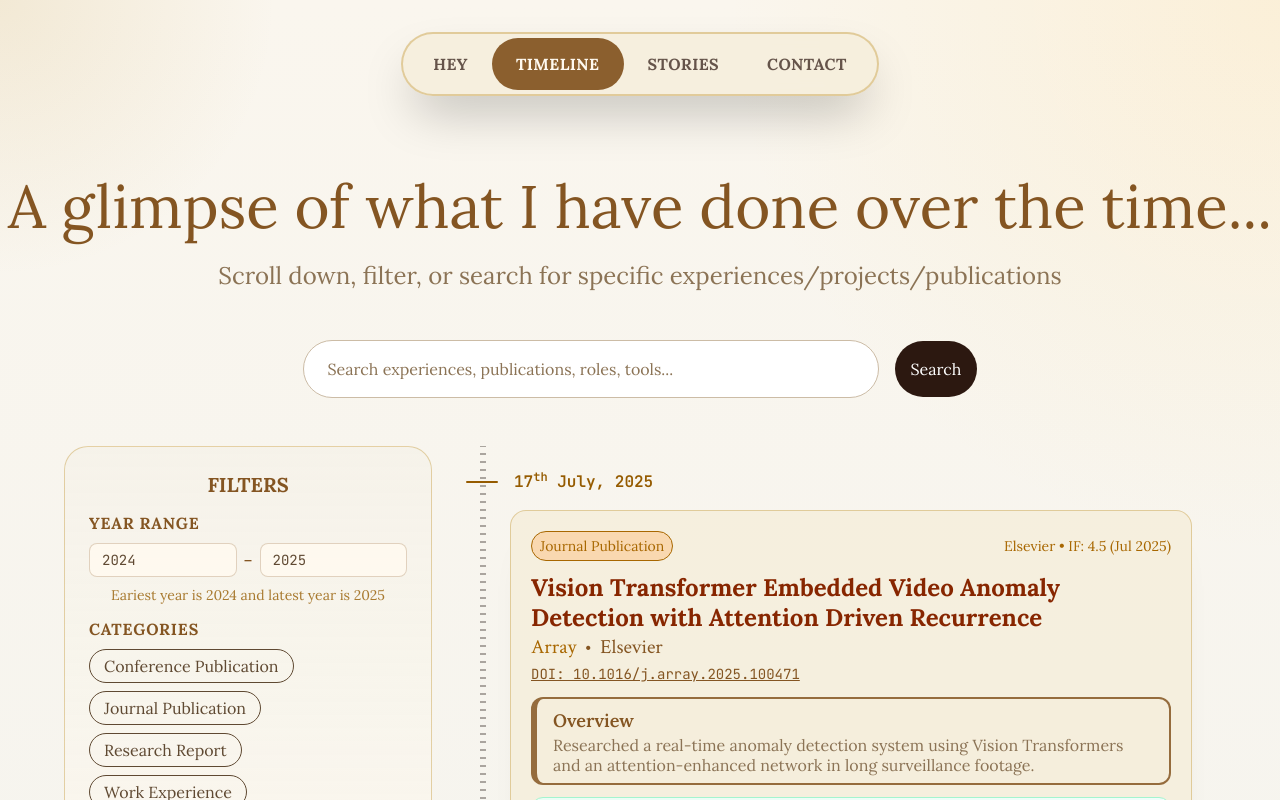
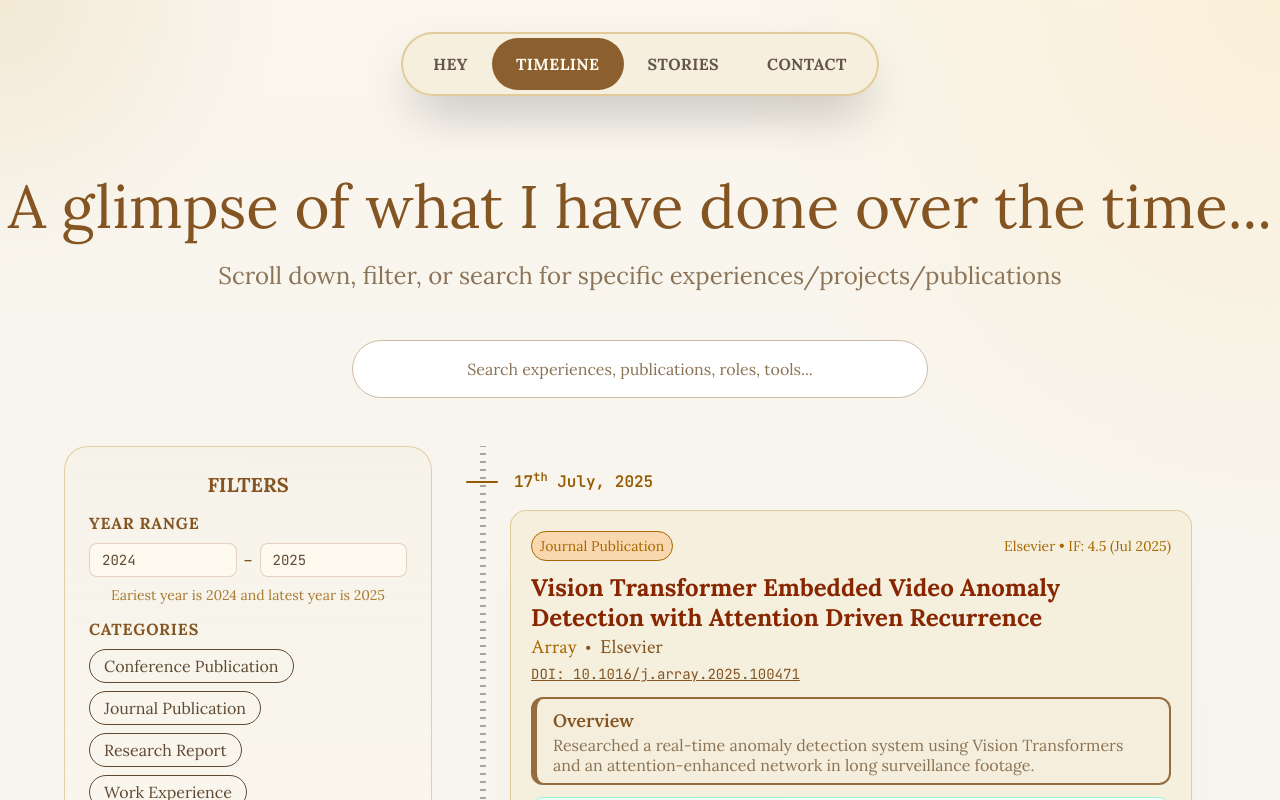
Before and after one commit to kishoreshanto/kishoreshanto, a SvelteKit app: page /timeline in a window 1280 px wide. Shown: the top 800 px of the page. Built offline with nearby package versions, Linux system fonts and the light colour scheme.

Commit message:
style: center align search input text and comment out search button for future use

```diff
--- a/src/routes/timeline/+page.svelte
+++ b/src/routes/timeline/+page.svelte
@@ -255,14 +255,14 @@
 			oninput={handleSearchInput}
 			placeholder="Search experiences, publications, roles, tools..."
 			autocomplete="off"
-			class="rounded-full border border-gray-300 px-6 py-4 font-lora focus:border-transparent focus:ring-2 focus:ring-amber-800 focus:outline-none xs:min-w-sm lg:min-w-xl"
+			class="rounded-full text-center border border-gray-300 px-6 py-4 font-lora focus:border-transparent focus:ring-2 focus:ring-amber-800 focus:outline-none xs:min-w-sm lg:min-w-xl"
 		/>
-		<button
+		<!-- <button
 			type="submit"
 			class="rounded-full bg-amber-800 px-4 py-4 font-lora font-medium text-white transition-colors duration-200 hover:bg-amber-700 focus:outline-none"
 		>
 			Search
-		</button>
+		</button> -->
 	</form>
 </div>
 
```
